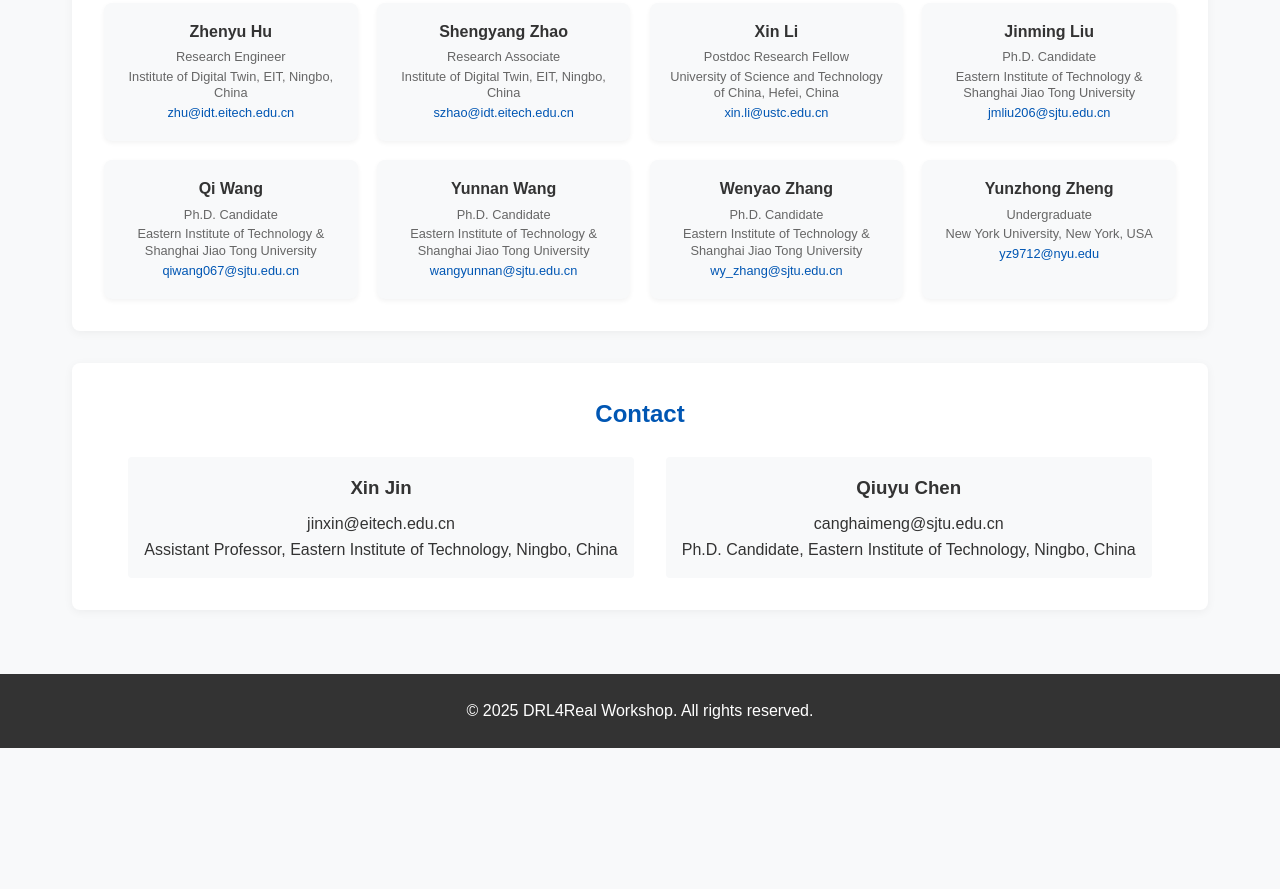
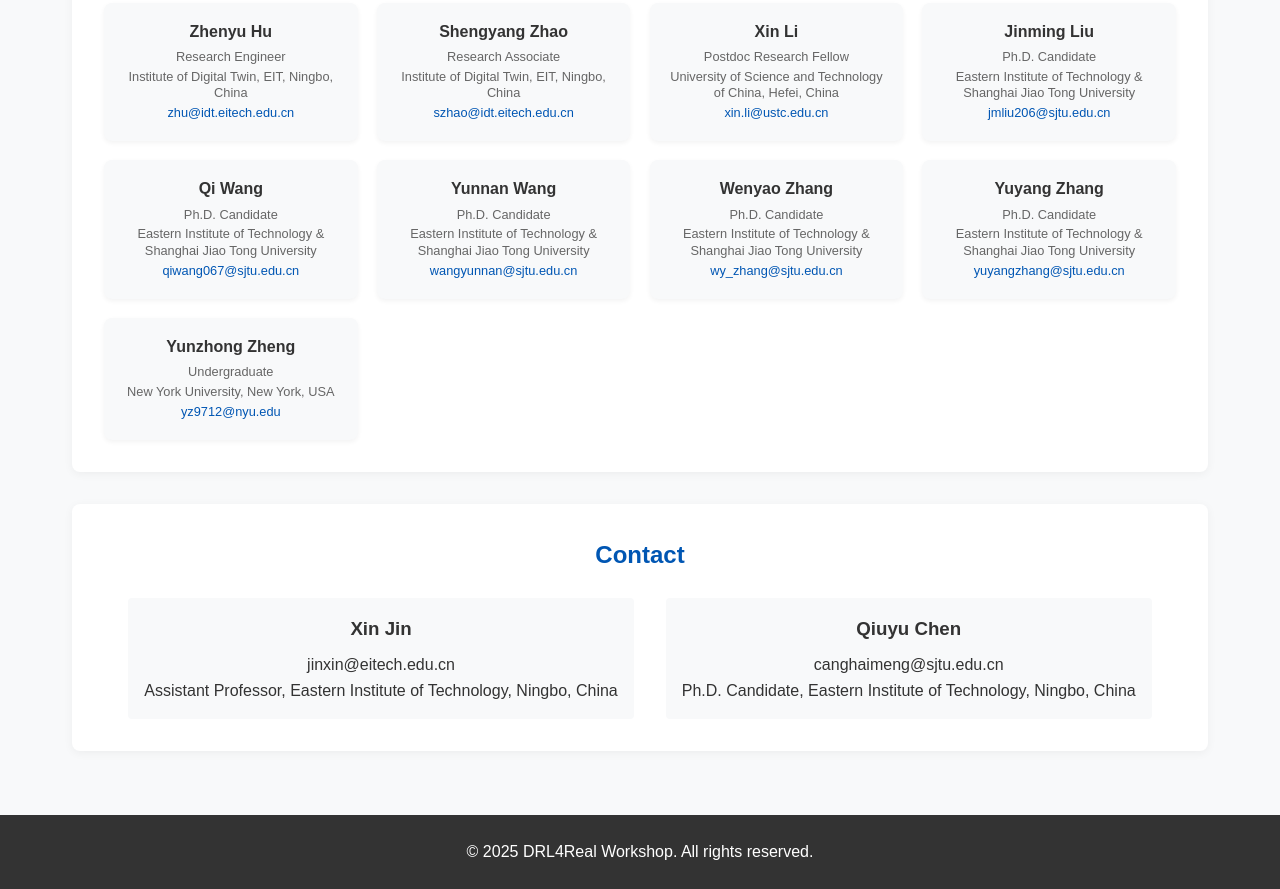
Before and after one commit to DRL-for-Real/DRL-for-Real, a plain HTML site: page index.html in a window 1280 px wide. Shown: the part 7537-8426 px from the top of the page. Before the commit the page ends 8285 px from the top, so only its background shows below. Drawn offline with Linux system fonts and the light colour scheme.

Commit message:
update assistance

```diff
--- a/index.html
+++ b/index.html
@@ -607,6 +607,13 @@
                     </div>
 
                     <div class="person-card">
+                        <h3>Yuyang Zhang</h3>
+                        <p>Ph.D. Candidate</p>
+                        <p>Eastern Institute of Technology & Shanghai Jiao Tong University</p>
+                        <p><a href="mailto:yuyangzhang@sjtu.edu.cn">yuyangzhang@sjtu.edu.cn</a></p>
+                    </div>
+
+                    <div class="person-card">
                         <h3>Yunzhong Zheng</h3>
                         <p>Undergraduate</p>
                         <p>New York University, New York, USA</p>
```
Also changed, not shown: 1 other file.
